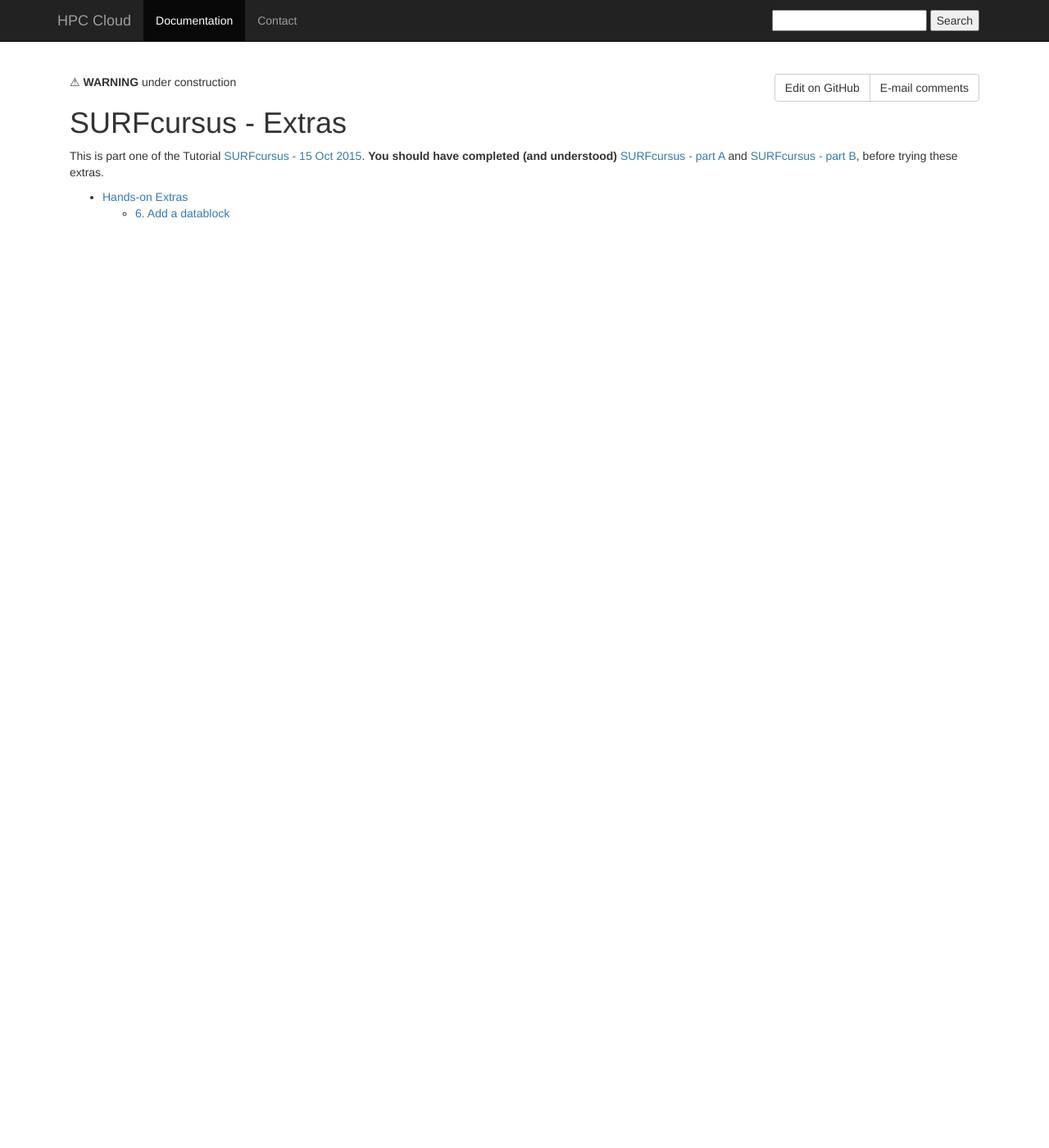
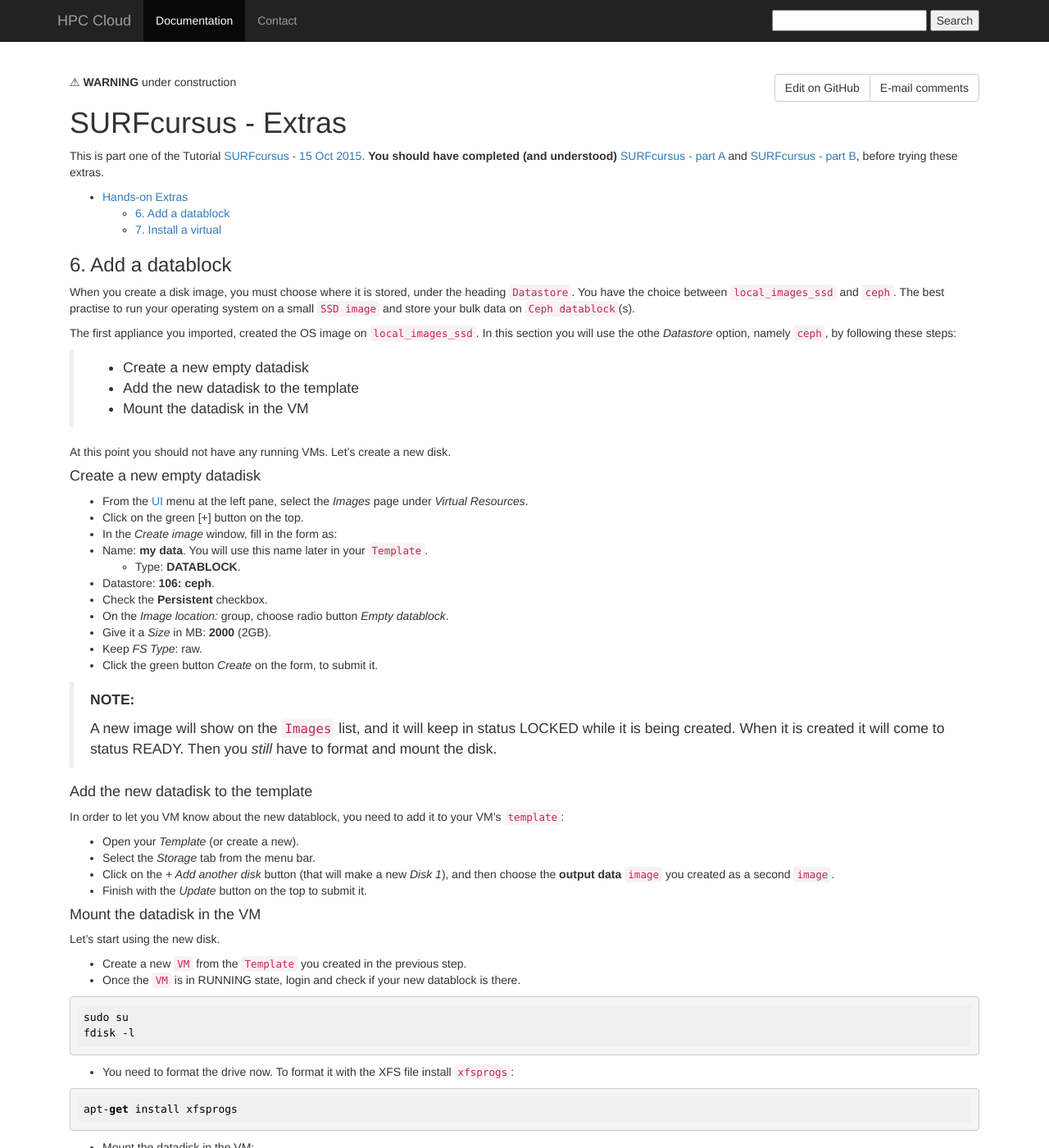
Before and after one commit to sara-nl/clouddocs, a Jekyll site: the page built from surfcursus-extras-2015-Oct-15.markdown, in a window 1280 px wide and 1400 px high. Shown: the whole window at 82% size. Built offline with Jekyll 4.4.1, drawn with Linux system fonts in a browser that asks for light colours; some of the changed text lies outside the part shown.

Commit message:
Update surfcursus-extras-2015-Oct-15.markdown

````diff
--- a/surfcursus-extras-2015-Oct-15.markdown
+++ b/surfcursus-extras-2015-Oct-15.markdown
@@ -11,3 +11,77 @@ This is part one of the Tutorial [SURFcursus - 15 Oct 2015](surfcursus-2015-Oct-
 
 * [Hands-on Extras](#hands-on) <br>
   * [6. Add a datablock](#6.-Add-a-datablock) <br>
+  * [7. Install a virtual](#7.-Install-a-virtual-Desktop) <br>
+
+### <a name="6.-Add-a-datablock"></a> 6. Add a datablock
+
+When you create a disk image, you must choose where it is stored, under the heading `Datastore`. You have the choice between `local_images_ssd` and `ceph`. The best practise to run your operating system on a small `SSD image` and store your bulk data on `Ceph datablock`(s).
+
+The first appliance you imported, created the OS image on `local_images_ssd`. In this section you will use the othe *Datastore* option, namely `ceph`, by following these steps:
+
+>
+* Create a new empty datadisk
+* Add the new datadisk to the template
+* Mount the datadisk in the VM
+
+At this point you should not have any running VMs. Let's create a new disk.
+
+#### Create a new empty datadisk
+
+* From the  [UI](https://ui.hpccloud.surfsara.nl) menu at the left pane, select the *Images* page under *Virtual Resources*.
+* Click on the green [+] button on the top.
+* In the *Create image* window, fill in the form as:
+ * Name: **my data**. You will use this name later in your `Template`.
+	* Type: **DATABLOCK**.
+ * Datastore: **106: ceph**.
+ * Check the **Persistent** checkbox.
+ * On the _Image location:_ group, choose radio button _Empty datablock_.
+ * Give it a _Size_ in MB: **2000** (2GB).
+ * Keep _FS Type_: raw.
+* Click the green button *Create* on the form, to submit it.
+
+>**NOTE:**
+>
+>A new image will show on the `Images` list, and it will keep in status LOCKED while it is being created. When it is created it will come to status READY. Then you *still* have to format and mount the disk.
+
+#### Add the new datadisk to the template
+
+In order to let you VM know about the new datablock, you need to add it to your VM's `template`:
+
+* Open your *Template* (or create a new).
+* Select the *Storage* tab from the menu bar.
+* Click on the _+ Add another disk_ button (that will make a new _Disk 1_), and then choose the **output data** `image` you created as a second `image`.
+* Finish with the *Update* button on the top to submit it.
+
+#### Mount the datadisk in the VM
+
+Let's start using the new disk.
+
+* Create a new `VM` from the `Template` you created in the previous step.
+* Once the `VM` is in RUNNING state, login and check if your new datablock is there.
+
+```sh
+sudo su
+fdisk -l
+```
+
+* You need to format the drive now. To format it with the XFS file install `xfsprogs`:
+
+```sh
+apt-get install xfsprogs
+```
+
+* Mount the datadisk in the VM:
+
+```sh
+mkdir /data
+mkfs -t xfs /dev/vdb
+mount /dev/vdb /data
+```
+
+>**Food for brain:**
+>
+> Logout and login again. Is your file still in `/data` directory? Shutdown the VM and start it again, do you see your changes on the datablock?
+
+
+### <a name="7.-Install-a-virtual-Desktop"></a> 7. Install a virtual Desktop
````
